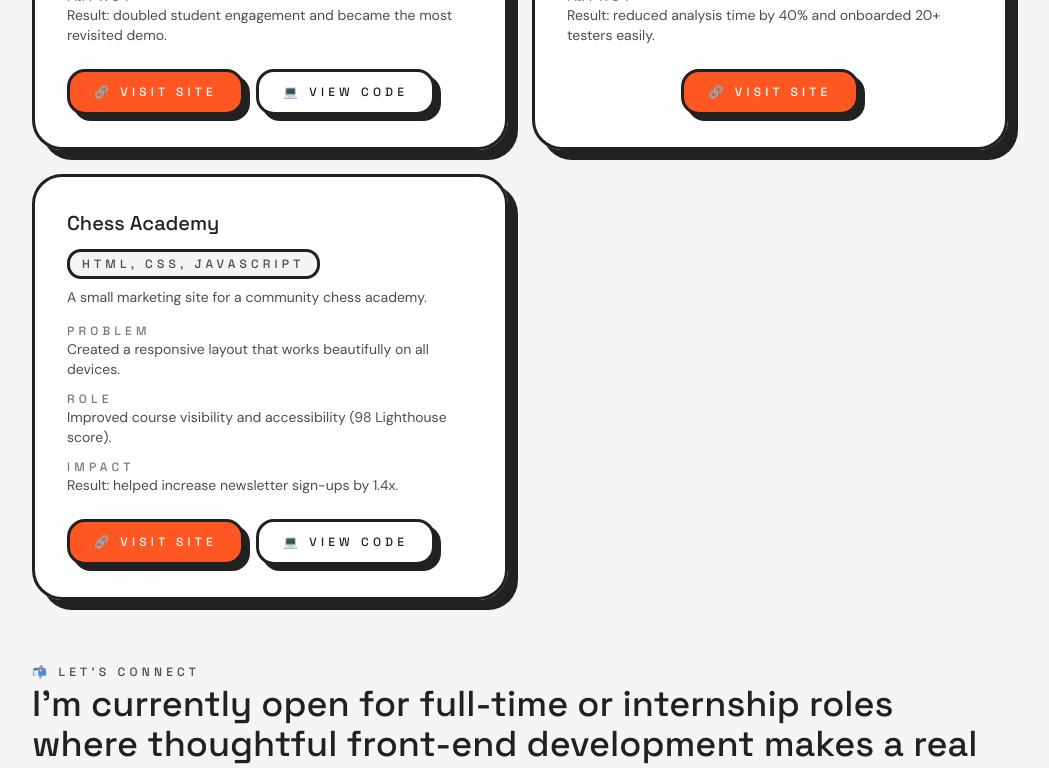
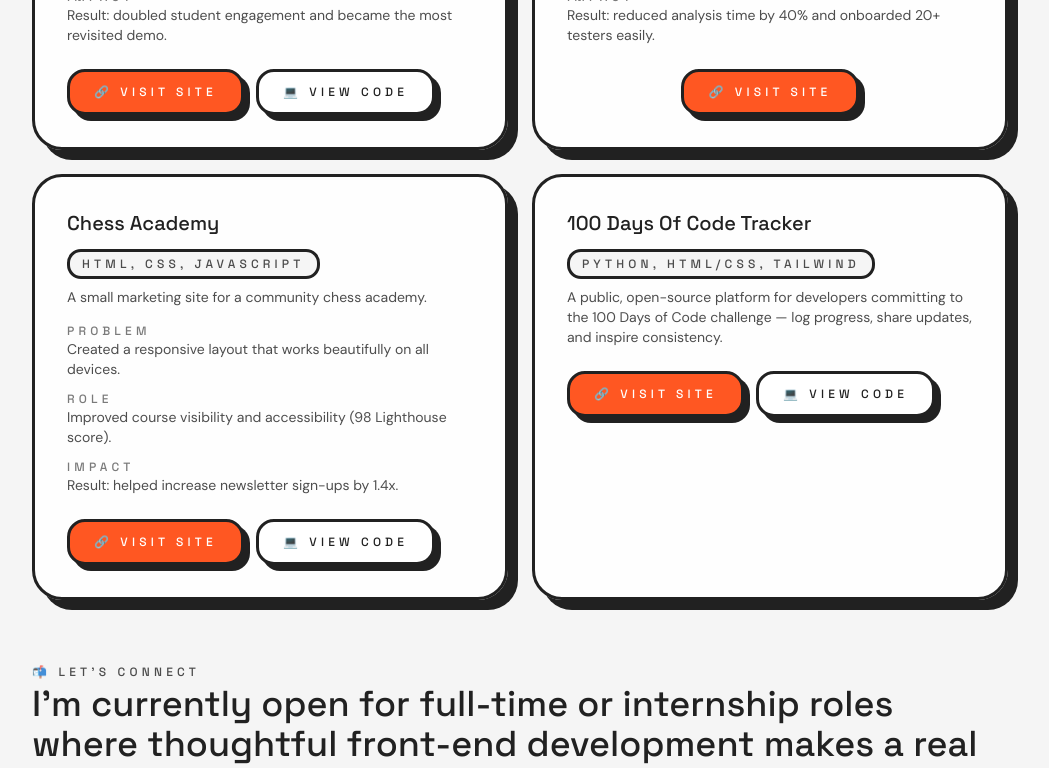
Before and after one commit to bhushcodes/bhushan-pawar, a React (Vite) app: page / in a window 1280 px wide. Shown: the part 2539-3307 px from the top of the page, without its empty margins (120-1169 px from the left). Built offline with nearby package versions, Linux system fonts and the light colour scheme.

Commit message:
Update App.jsx

```diff
--- a/src/App.jsx
+++ b/src/App.jsx
@@ -113,6 +113,15 @@ const projects = [
     outcome: 'Result: helped increase newsletter sign-ups by 1.4x.',
     code: 'https://github.com/bhushcodes/bhushan-chess-academy',
     live: 'https://bhushcodes.github.io/bhushan-chess-academy/',
+  },
+  {
+    id: '100-days-of-code',
+    title: '100 Days Of Code Tracker',
+    tech: 'Python, HTML/CSS, Tailwind',
+    context:
+      'A public, open-source platform for developers committing to the 100 Days of Code challenge — log progress, share updates, and inspire consistency.',
+    code: 'https://github.com/bhushcodes/100-days-of-code-tracker',
+    live: 'https://100-days-of-code-tracker.netlify.app/',
   },
 ]
 
@@ -453,7 +462,14 @@ function App() {
           description="Each project below blends character, accessibility, and clear outcomes."
         >
           <div className="grid gap-6 lg:grid-cols-2">
-            {projects.map((project) => (
+            {projects.map((project) => {
+              const detailSections = [
+                { label: 'Problem', value: project.problem },
+                { label: 'Role', value: project.role },
+                { label: 'Impact', value: project.outcome },
+              ].filter((section) => Boolean(section.value))
+
+              return (
                 <article key={project.id} className={neoCard}>
                   <header className="space-y-2">
                     <div className="flex flex-wrap items-center justify-between gap-3">
@@ -464,20 +480,18 @@ function App() {
                     </div>
                     <p className="text-sm text-arcBlack/80 dark:text-white">{project.context}</p>
                   </header>
+                  {detailSections.length > 0 ? (
                     <dl className="mt-4 space-y-3 text-sm text-arcBlack/80 dark:text-white">
-                  <div>
-                    <dt className="font-display text-xs uppercase tracking-[0.35em] text-arcBlack/60 dark:text-white">Problem</dt>
-                    <dd>{project.problem}</dd>
+                      {detailSections.map((section) => (
+                        <div key={section.label}>
+                          <dt className="font-display text-xs uppercase tracking-[0.35em] text-arcBlack/60 dark:text-white">
+                            {section.label}
+                          </dt>
+                          <dd>{section.value}</dd>
                         </div>
-                  <div>
-                    <dt className="font-display text-xs uppercase tracking-[0.35em] text-arcBlack/60 dark:text-white">Role</dt>
-                    <dd>{project.role}</dd>
-                  </div>
-                  <div>
-                    <dt className="font-display text-xs uppercase tracking-[0.35em] text-arcBlack/60 dark:text-white">Impact</dt>
-                    <dd>{project.outcome}</dd>
-                  </div>
+                      ))}
                     </dl>
+                  ) : null}
                   <div
                     className={`mt-6 flex flex-wrap gap-3 ${
                       project.buttonAlignment === 'center' ? 'justify-center' : ''
@@ -495,7 +509,8 @@ function App() {
                     ) : null}
                   </div>
                 </article>
-            ))}
+              )
+            })}
           </div>
         </Section>
 
```
Lines whose indentation alone changed are shown as unchanged.
